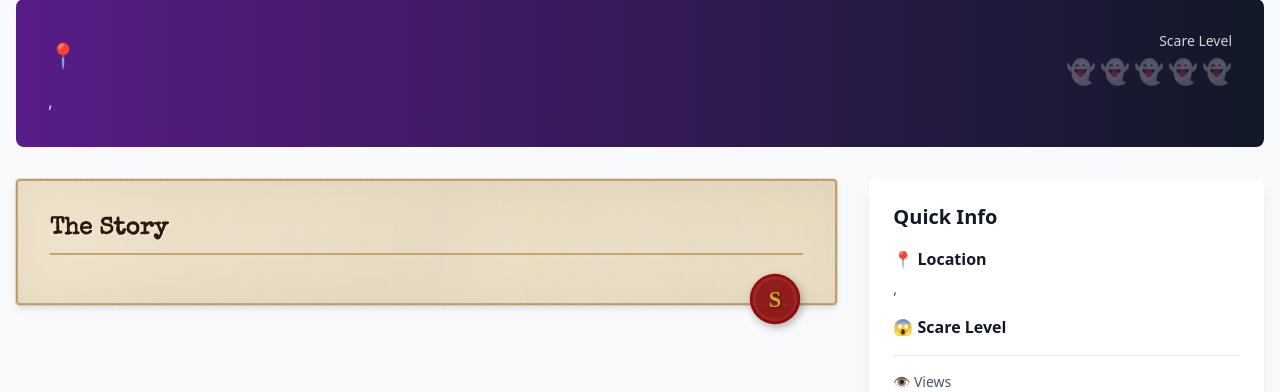
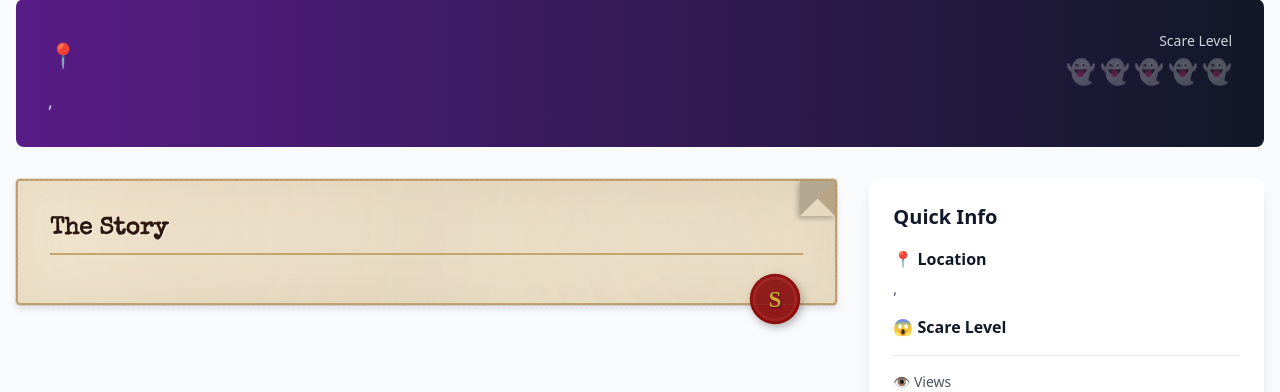
Before and after one commit to OJarvey/SpookyOctober, a Django app: template templates/haunted_detail.html in a window 1280 px wide. Shown: the part 141-533 px from the top of the page. Run offline with Django 5.2, Linux system fonts and the light colour scheme; the template is opened without the code that fills it, so the values that code supplies are empty; parts of the project's set-up code (start-up, migrations or seed data) failed here and were passed over.

Commit message:
feat: add dog-eared corners to parchment cards
Add realistic dog-eared corner effect to all parchment cards on haunted
place detail pages for enhanced vintage document aesthetic.

Features:
- Folded corner at top-right of each parchment card
- Two-layer effect: front fold and darker underside
- 35px triangular fold created with CSS border technique
- Drop shadow for 3D depth
- Applied to all cards: Story, Historical Context, Phenomena, Famous For

Technical implementation:
- HTML: Added <div class="dog-ear"></div> to each parchment card
- CSS: Border-based triangle technique for front fold (#b8a588)
- CSS: ::before pseudo-element for darker backside (#d4c4a8)
- Shadow: box-shadow for realistic lift effect

The dog-ear complements the existing parchment texture, wax seal, and
handwritten font to create an authentic aged document appearance.

🤖 Generated with [Claude Code](https://claude.com/claude-code)

Co-Authored-By: Claude <noreply@anthropic.com>

```diff
--- a/templates/haunted_detail.html
+++ b/templates/haunted_detail.html
@@ -49,6 +49,9 @@
             <div class="md:col-span-2 parchment-container">
                 <!-- Story Content -->
                 <div class="parchment-card mb-6 relative">
+                    <!-- Dog-eared corner -->
+                    <div class="dog-ear"></div>
+
                     <h2 class="text-2xl font-bold mb-4 parchment-heading">The Story</h2>
                     <div class="prose max-w-none whitespace-pre-line parchment-text">{{ place.story_content }}</div>
 
@@ -71,7 +74,8 @@
 
                 <!-- Historical Context -->
                 {% if place.historical_context %}
-                    <div class="parchment-card mb-6">
+                    <div class="parchment-card mb-6 relative">
+                        <div class="dog-ear"></div>
                         <h2 class="text-2xl font-bold mb-4 parchment-heading">📜 Historical Context</h2>
                         <div class="prose max-w-none whitespace-pre-line parchment-text">{{ place.historical_context }}</div>
                     </div>
@@ -79,7 +83,8 @@
 
                 <!-- Reported Phenomena -->
                 {% if place.reported_phenomena %}
-                    <div class="parchment-card mb-6">
+                    <div class="parchment-card mb-6 relative">
+                        <div class="dog-ear"></div>
                         <h2 class="text-2xl font-bold mb-4 parchment-heading">👁️ Reported Phenomena</h2>
                         <div class="prose max-w-none whitespace-pre-line parchment-text">{{ place.reported_phenomena }}</div>
                     </div>
@@ -87,7 +92,8 @@
 
                 <!-- Famous For -->
                 {% if place.famous_for %}
-                    <div class="parchment-card parchment-highlight mb-6">
+                    <div class="parchment-card parchment-highlight mb-6 relative">
+                        <div class="dog-ear"></div>
                         <h3 class="text-lg font-bold mb-2 parchment-heading">🌟 Famous For</h3>
                         <p class="parchment-text">{{ place.famous_for }}</p>
                     </div>
@@ -225,6 +231,35 @@
             pointer-events: none;
         }
 
+        /* Dog-eared corner effect */
+        .dog-ear {
+            position: absolute;
+            top: 0;
+            right: 0;
+            width: 0;
+            height: 0;
+            border-style: solid;
+            border-width: 0 35px 35px 0;
+            border-color: transparent #b8a588 transparent transparent;
+            box-shadow: -2px 2px 5px rgba(0, 0, 0, 0.25);
+            pointer-events: none;
+            z-index: 3;
+        }
+
+        /* Dog-ear fold underside (darker backside) */
+        .dog-ear::before {
+            content: '';
+            position: absolute;
+            top: 0;
+            right: -35px;
+            width: 0;
+            height: 0;
+            border-style: solid;
+            border-width: 35px 35px 0 0;
+            border-color: #d4c4a8 transparent transparent transparent;
+            filter: brightness(0.85);
+        }
+
         /* Handwritten Font for Text */
         .parchment-text {
             font-family: 'Special Elite', 'Courier New', monospace;
```
